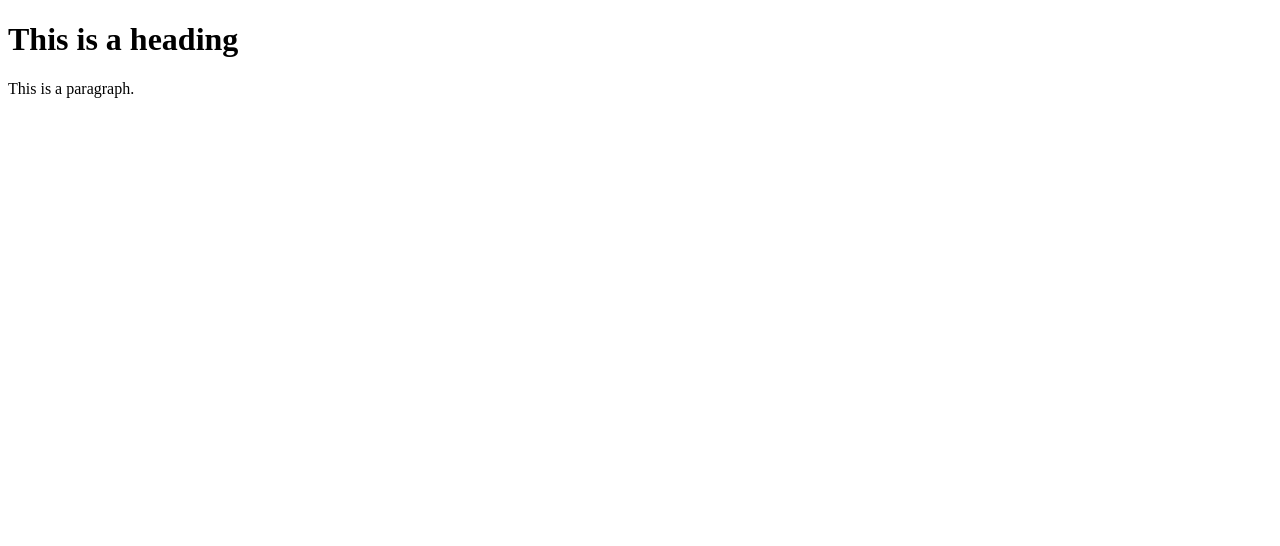
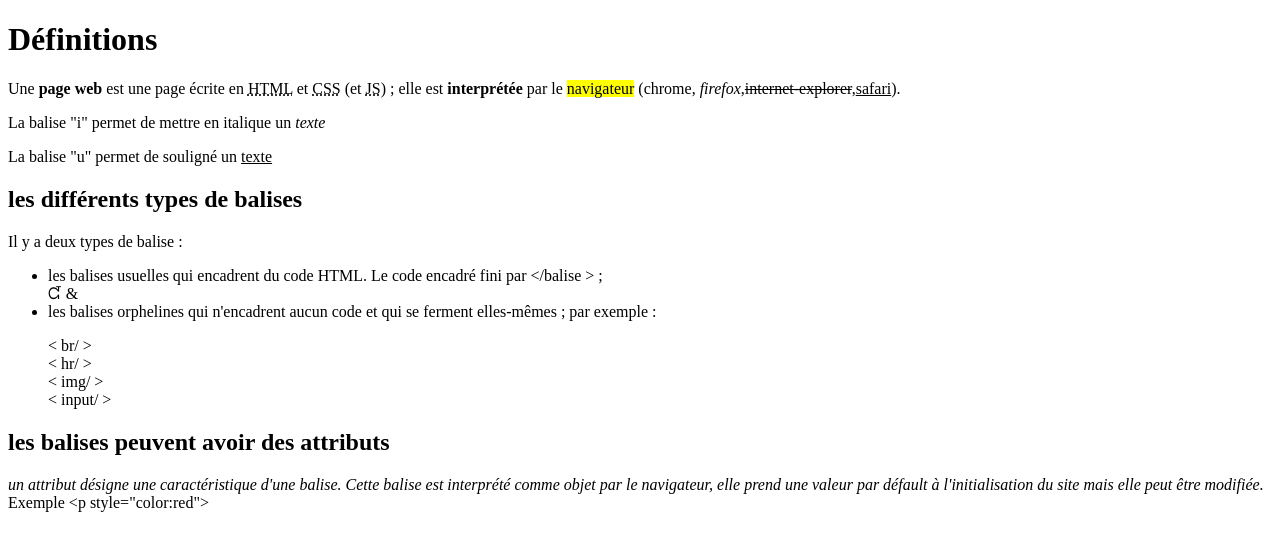
Before and after one commit to EleanorMrg/cours, a plain HTML site: page index.html in a window 1280 px wide. Drawn offline with Linux system fonts and the light colour scheme.

Commit message:
Update index.html

```diff
--- a/index.html
+++ b/index.html
@@ -1,10 +1,29 @@
 <!DOCTYPE html>
 <html>
-<title>HTML Tutorial</title>
-<body>
+	<head><meta charset="utf-8" />
+		<title>Page Title</title>
+	</head>
+	<body>
+		<h1>Définitions</h1>
+		<p>Une <strong title="texte en gras">page web</strong> est une page écrite en <abbr title="HyperText Markup Language">HTML</abbr> et <abbr title="Cascade Style Sheet">CSS</abbr> (et <abbr title="JavaScipt : langage de programmation des pages web">JS</abbr>) ; elle est <b title="texte en gras">interprétée</b> par le <mark title="sureligné en jaune">navigateur</mark> (chrome, <em title="italique">firefox</em>,<del title=" effet barré">internet-explorer</del>,<ins title="souligné">safari</ins>).</p>
+        <p>La balise "i" permet de mettre en italique un <i title="italique">texte</i></p>
+        <p>La balise "u" permet de souligné un <u title="souligné">texte</u></p>
 
-<h1>This is a heading</h1>
-<p>This is a paragraph.</p>
-
-</body>
+			<h2>les différents types de balises</h2>
+            <p>Il y a deux types de balise : </p>
+			<ul>
+            	<li>les balises usuelles qui encadrent du code HTML. Le code encadré fini par &lt;/balise &gt; ;</li> &#5689; &amp;
+            	<li>les balises orphelines qui n'encadrent aucun code et qui se ferment elles-mêmes ; par exemple :
+                <dl>
+                	<dt>&lt; br/ &gt;</dt>
+                    <dt>&lt; hr/ &gt;</dt>
+                    <dt>&lt; img/ &gt;</dt>
+                    <dt>&lt; input/ &gt;</dt>
+                </dl>
+                </li>
+            </ul>
+            <h2>les balises peuvent avoir des attributs</h2>
+            <p><dfn> un attribut désigne une caractéristique d'une balise. Cette balise est interprété comme objet par le navigateur, elle prend une valeur par défault à l'initialisation du site mais elle peut être modifiée.</dfn><br/>Exemple &lt;p style="color:red"&gt;</p>
+            <p style="color:red" onclick="this.style.fontSize = '300%'>essai</p>
+	</body>
 </html>
```
